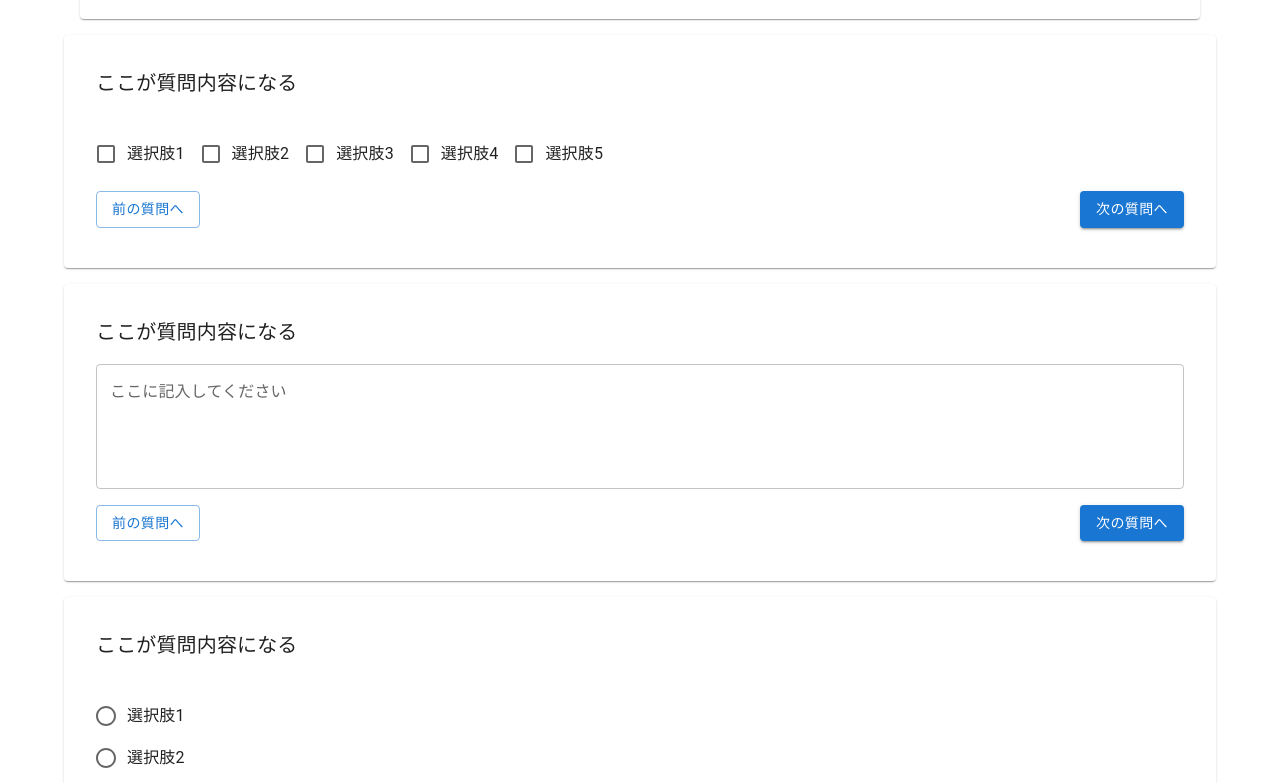
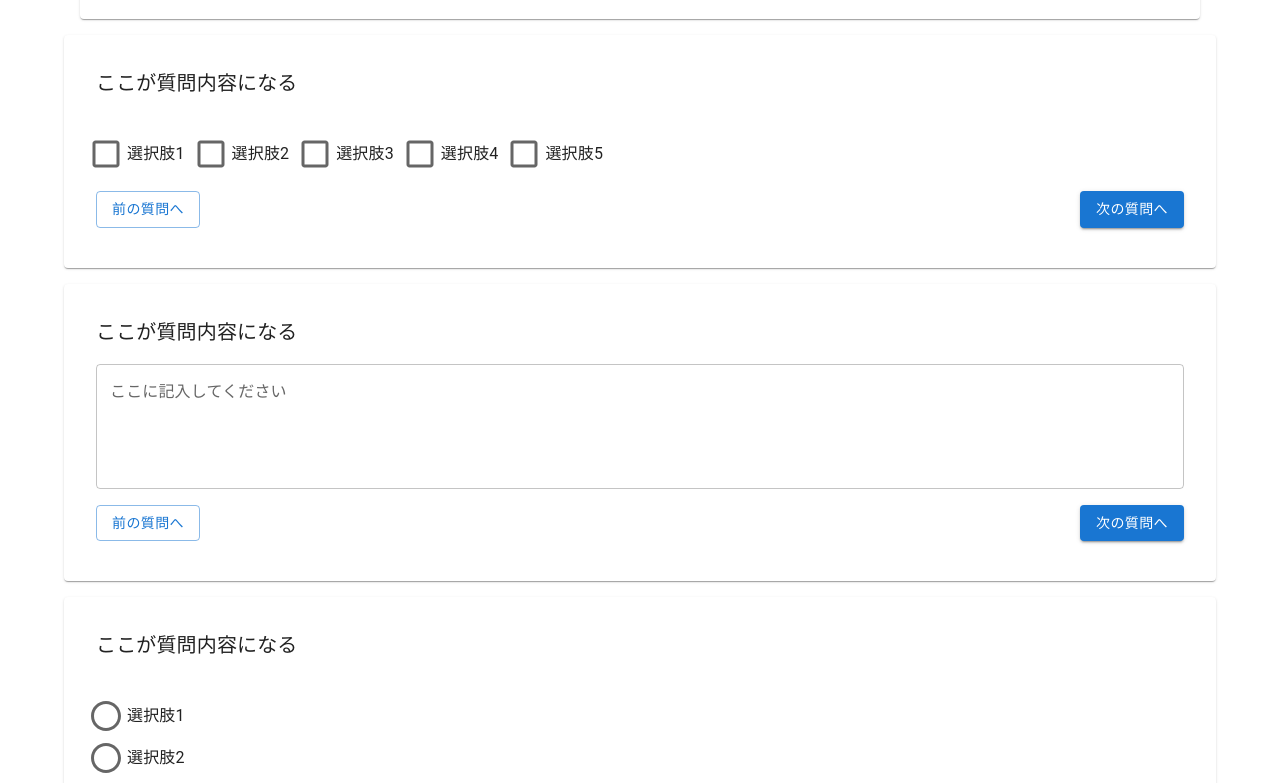
Before and after one commit to cube5963/feedo_front, a Next.js app: page /formUse/1 in a window 1280 px wide. Shown: the part 349-1132 px from the top of the page. Built offline with nearby package versions, Linux system fonts and the light colour scheme; no server answers; what @mui/material-nextjs would draw is missing.

Commit message:
チェックボックスとラジオボタンのサイズを拡大するために、sxプロパティを追加しました

```diff
--- a/app/_components/check.tsx
+++ b/app/_components/check.tsx
@@ -28,7 +28,7 @@ const Cheeck = () => {
                         <FormControlLabel
                             key={index}
                             value={`option${index + 1}`}
-                            control={<Checkbox />}
+                            control={<Checkbox sx={{ transform: 'scale(1.5)' }} />}
                             label={
                                 <Typography variant="body1">
                                     選択肢{index + 1}
--- a/app/_components/radio.tsx
+++ b/app/_components/radio.tsx
@@ -28,7 +28,7 @@ const Raadio = () => {
                         <FormControlLabel
                             key={index}
                             value={`option${index + 1}`}
-                            control={<Radio />}
+                            control={<Radio sx={{ transform: 'scale(1.5)' }} />}
                             label={
                                 <Typography variant="body1">
                                     選択肢{index + 1}
```
